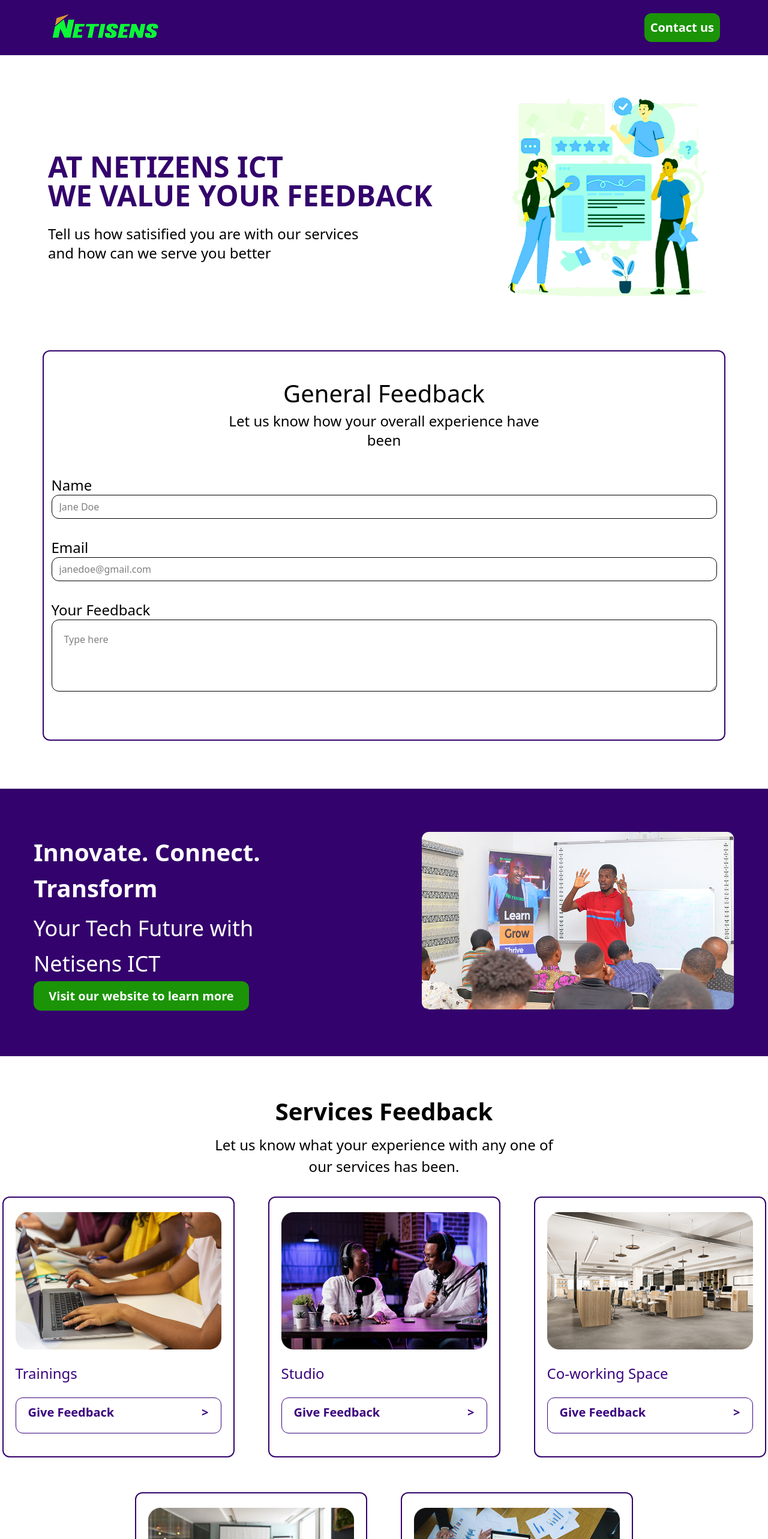
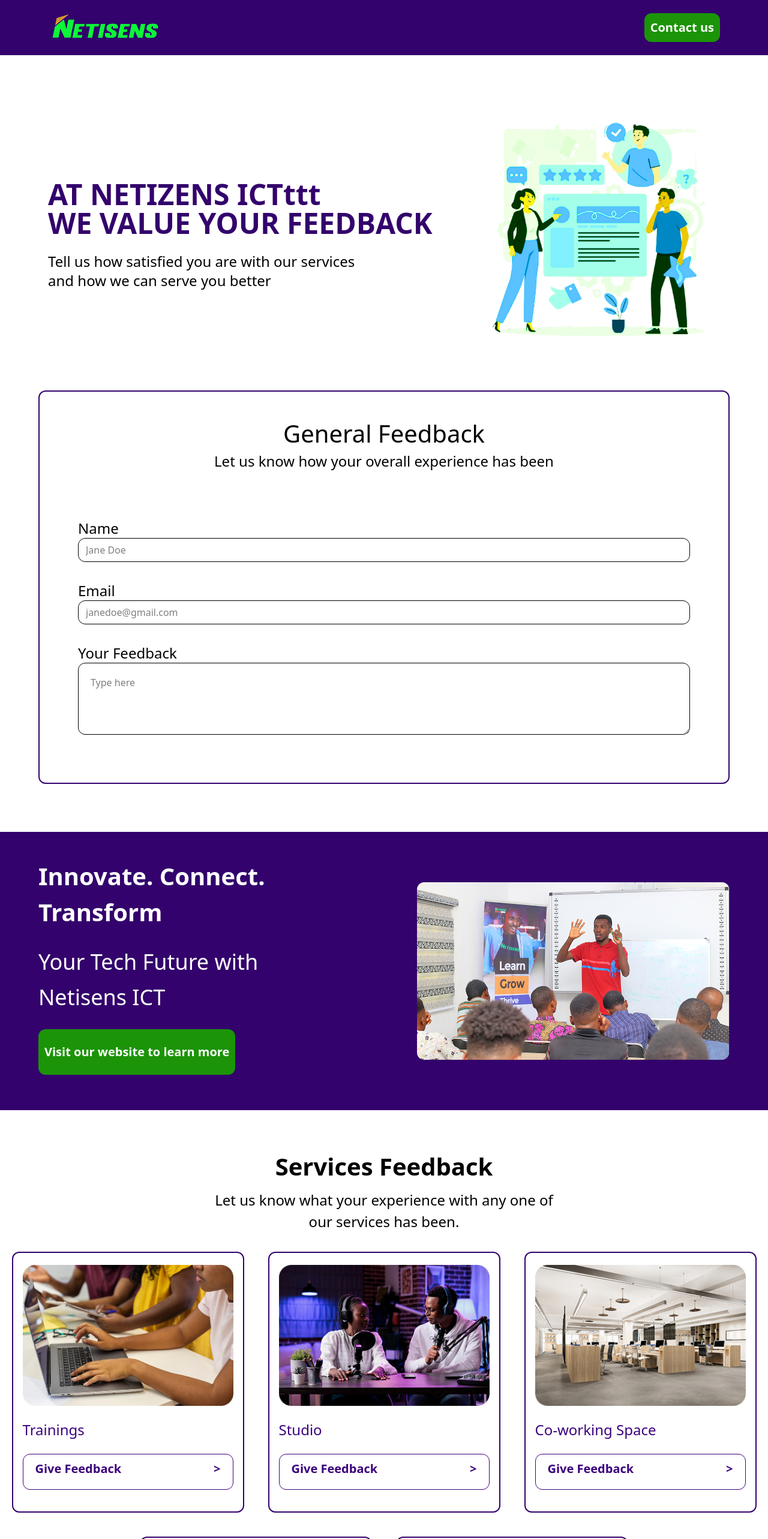
Before and after one commit to Clemcy9/react-taiwind-review-app, a React (Vite) app: page / in a window 1280 px wide. Shown: the top 2566 px of the page at 60% size. Built offline with nearby package versions, Linux system fonts and the light colour scheme.

Commit message:
fix: made the components responsive

```diff
--- a/src/Components/Article.jsx
+++ b/src/Components/Article.jsx
@@ -3,19 +3,44 @@
 
 function Article() {
   return (
-    <div className='flex flex-wrap items-center justify-between mt-10 mx-20' >
+    <div className="flex flex-wrap items-center justify-between mt-10 px-20">
 
-        <div className=' w-[668px] h-52 mt-20 '>
-          <h1 className='text-5xl font-bold text-[#33026C] '>AT NETIZENS ICT <br/> WE VALUE YOUR FEEDBACK</h1>
-          <p className='text-2xl mt-6 max-w-[550px] font-normal'>Tell us how satisified you are with our services and how can we serve you better</p>
-        </div>
+      <div className="max-w-[668px] mt-20">
+        <h1 className="text-5xl font-bold text-[#33026C]">
+          AT NETIZENS ICTttt <br /> WE VALUE YOUR FEEDBACK
+        </h1>
+        <p className="text-2xl mt-6 max-w-[550px] font-normal">
+          Tell us how satisfied you are with our services and how we can serve you better
+        </p>
+      </div>
 
-        <div className='ml-20 max-w-xl mt-10 md:mt-0 flex-1'>
-          <img src={InfoGraphic} alt="info graohics"/>
-        </div>
+      <div className="mt-10 flex-1 max-w-xl pl-20">
+        <img src={InfoGraphic} alt="info graphics" />
+      </div>
 
     </div>
-  )
+  );
 }
 
-export default Article
+export default Article;
+
+
+
+// function Article() {
+//   return (
+//     <div className='flex flex-wrap items-center justify-between mt-10 mx-20' >
+
+//         <div className=' w-[668px] h-52 mt-20 '>
+//           <h1 className='text-5xl font-bold text-[#33026C] '>AT NETIZENS ICT <br/> WE VALUE YOUR FEEDBACK</h1>
+//           <p className='text-2xl mt-6 max-w-[550px] font-normal'>Tell us how satisified you are with our services and how can we serve you better</p>
+//         </div>
+
+//         <div className='ml-20 max-w-xl mt-10 md:mt-0 flex-1'>
+//           <img src={InfoGraphic} alt="info graohics"/>
+//         </div>
+
+//     </div>
+//   )
+// }
+
+// export default Article
--- a/src/Components/Cardcontainer.jsx
+++ b/src/Components/Cardcontainer.jsx
@@ -36,21 +36,49 @@
 
 function Cardcontainer() {
   return (
-    <section className="flex flex-col w-screen max-w-full overflow-x-hidden items-center justify-center mt-15 min-h-screen ">
-      <div className="flex flex-col items-center justify-center w-[1279px] h-[1105px] ">
-        <div className="flex flex-col w-[567px]  items-center">
+    <section className="flex flex-col w-full items-center justify-center mt-16 min-h-screen ">
+
+      <div className="flex flex-col items-center justify-center w-full max-w-7xl">
+
+        <div className="flex flex-col items-center max-w-[567px] text-center">
           <h3 className="text-[40px] font-bold">Services Feedback</h3>
-          <p className="text-[24px] font-normal text-center mt-2 self-center justify-items-center">Let us know what your experience with any one of our services has been.</p>
+          <p className="text-[24px] font-normal mt-2">
+            Let us know what your experience with any one of our services has been.
+          </p>
         </div>
 
-        <div className="flex flex-wrap gap-14 mt-8 w-full h-[930px] justify-center">
-          {cardArr.map(
-          (card, index) => (<Feedbackcard key={index} name={card.name} src={card.src} to={card.to} />
+        <div className="flex flex-wrap gap-10 mt-8 w-full justify-center mx-19">
+          {cardArr.map((card, index) => (
+            <Feedbackcard key={index} name={card.name} src={card.src} to={card.to} />
           ))}
         </div>
+
       </div>
+
     </section>
-  )
+  );
 }
 
-export default Cardcontainer
+export default Cardcontainer;
+
+
+// function Cardcontainer() {
+//   return (
+//     <section className="flex flex-col w-screen max-w-full overflow-x-hidden items-center justify-center mt-15 min-h-screen ">
+//       <div className="flex flex-col items-center justify-center w-[1279px] h-[1105px] ">
+//         <div className="flex flex-col w-[567px]  items-center">
+//           <h3 className="text-[40px] font-bold">Services Feedback</h3>
+//           <p className="text-[24px] font-normal text-center mt-2 self-center justify-items-center">Let us know what your experience with any one of our services has been.</p>
+//         </div>
+
+//         <div className="flex flex-wrap gap-14 mt-8 w-full h-[930px] justify-center">
+//           {cardArr.map(
+//           (card, index) => (<Feedbackcard key={index} name={card.name} src={card.src} to={card.to} />
+//           ))}
+//         </div>
+//       </div>
+//     </section>
+//   )
+// }
+
+// export default Cardcontainer
--- a/src/Components/FeedbackForm.jsx
+++ b/src/Components/FeedbackForm.jsx
@@ -2,26 +2,75 @@
 
 function FeedbackForm() {
   return (
-    <div className='flex flex-col items-center mt-20 m-auto w-8/9 border-[#33026C] rounded-xl min-h-full   px-6 py-10 gap-10 border-2'>
-      <div className='w-[567px] h-[87px] gap-3'>
-        <h3 className='text-center text-[40px] font-medium' >General Feedback</h3>
-        <p className='text-center text-2xl font-normal'>Let us know how your overall experience have been</p>
+    <div className="flex flex-col items-center mt-20 px-6 py-10 gap-10 border-2 border-[#33026C] rounded-xl w-[90%] max-w-7xl mx-auto">
+
+      <div className="max-w-[567px] gap-3 text-center">
+        <h3 className="text-[40px] font-medium">General Feedback</h3>
+        <p className="text-2xl font-normal">
+          Let us know how your overall experience has been
+        </p>
       </div>
 
-      <div className='w-[1189px] p-10 gap-12'>
-        <form action="#" className=' m-auto min-w-full  ' >
-            <label htmlFor="fullName" className='block text-2xl font-normal'>Name</label>
-            <input type="text " placeholder='Jane Doe' id='fullName' className='min-w-full min-h-10 block m-auto rounded-xl border border-black mb-8 pl-3' />
+      <div className="w-full max-w-[1189px] p-10 gap-12">
+        <form action="#" className="w-full mx-auto">
 
-            <label htmlFor="email" className='block text-2xl font-normal'>Email</label>
-            <input type="email" placeholder='janedoe@gmail.com' id='email'className='min-w-full min-h-10 block m-auto rounded-xl border border-black mb-8 pl-3' />
+          <label htmlFor="fullName" className="block text-2xl font-normal">Name</label>
+          <input
+            type="text"
+            placeholder="Jane Doe"
+            id="fullName"
+            className="w-full h-10 block mx-auto rounded-xl border border-black mb-8 pl-3"
+          />
 
-            <label htmlFor="feedback" className='block text-2xl font-normal'>Your Feedback</label>
-            <textarea name="feedback" id="feedback" placeholder='Type here' className='min-w-full min-h-30 block m-auto rounded-xl border border-black p-5'></textarea>
+          <label htmlFor="email" className="block text-2xl font-normal">Email</label>
+          <input
+            type="email"
+            placeholder="janedoe@gmail.com"
+            id="email"
+            className="w-full h-10 block mx-auto rounded-xl border border-black mb-8 pl-3"
+          />
+
+          <label htmlFor="feedback" className="block text-2xl font-normal">Your Feedback</label>
+          <textarea
+            name="feedback"
+            id="feedback"
+            placeholder="Type here"
+            className="w-full h-[120px] block mx-auto rounded-xl border border-black p-5"
+          ></textarea>
+
         </form>
       </div>
+
     </div>
-  )
+  );
 }
 
-export default FeedbackForm
+export default FeedbackForm;
+
+
+
+// function FeedbackForm() {
+//   return (
+//     <div className='flex flex-col items-center mt-20 m-auto w-8/9 border-[#33026C] rounded-xl min-h-full   px-6 py-10 gap-10 border-2'>
+//       <div className='w-[567px] h-[87px] gap-3'>
+//         <h3 className='text-center text-[40px] font-medium' >General Feedback</h3>
+//         <p className='text-center text-2xl font-normal'>Let us know how your overall experience have been</p>
+//       </div>
+
+//       <div className='w-[1189px] p-10 gap-12'>
+//         <form action="#" className=' m-auto min-w-full  ' >
+//             <label htmlFor="fullName" className='block text-2xl font-normal'>Name</label>
+//             <input type="text " placeholder='Jane Doe' id='fullName' className='min-w-full min-h-10 block m-auto rounded-xl border border-black mb-8 pl-3' />
+
+//             <label htmlFor="email" className='block text-2xl font-normal'>Email</label>
+//             <input type="email" placeholder='janedoe@gmail.com' id='email'className='min-w-full min-h-10 block m-auto rounded-xl border border-black mb-8 pl-3' />
+
+//             <label htmlFor="feedback" className='block text-2xl font-normal'>Your Feedback</label>
+//             <textarea name="feedback" id="feedback" placeholder='Type here' className='min-w-full min-h-30 block m-auto rounded-xl border border-black p-5'></textarea>
+//         </form>
+//       </div>
+//     </div>
+//   )
+// }
+
+// export default FeedbackForm
--- a/src/Components/Feedbackcard.jsx
+++ b/src/Components/Feedbackcard.jsx
@@ -3,14 +3,27 @@
 
 function Feedbackcard(props) {
   return (
-    <div className='border-[#33026C] border-2 flex flex-col w-[387px] h-[435px] rounded-xl gap-6 py-6 px-5' >
-        <img src={props.src} alt={props.name} />
-        <h4 className='text-[#3b027d] text-2xl font-normal'>{props.name}</h4>
-        <Outlinebutton text='Give Feedback' to={props.to}/>
-
+    <div className="border-[#33026C] border-2 flex flex-col max-w-[387px] w-full min-h-[435px] rounded-xl gap-6 py-5 px-4">
+      <img src={props.src} alt={props.name} />
+      <h4 className="text-[#3b027d] text-2xl font-normal">{props.name}</h4>
+      <Outlinebutton text="Give Feedback" to={props.to} />
     </div>
-
-  )
+  );
 }
 
-export default Feedbackcard
+export default Feedbackcard;
+
+
+// function Feedbackcard(props) {
+//   return (
+//     <div className='border-[#33026C] border-2 flex flex-col w-[387px] h-[435px] rounded-xl gap-6 py-6 px-5' >
+//         <img src={props.src} alt={props.name} />
+//         <h4 className='text-[#3b027d] text-2xl font-normal'>{props.name}</h4>
+//         <Outlinebutton text='Give Feedback' to={props.to}/>
+
+//     </div>
+
+//   )
+// }
+
+// export default Feedbackcard
--- a/src/Components/Midsection.jsx
+++ b/src/Components/Midsection.jsx
@@ -1,18 +1,41 @@
 import React from 'react'
 import Teacher from "../assets/baner-pic.png"
 
-
 function Midsection() {
   return (
-    <div className='flex bg-[#33026C] w-screen max-w-full overflow-x-hidden text-white justify-between items-start mt-20 py-8' >
-        <div className='h-[294px] w-[573px] my-11 ml-14 flex flex-col items-start justify-between' >
-            <h3 className="text-[40px] font-semibold text-white mb-2 w-full">Innovate. Connect. Transform</h3>
-            <p className="text-4xl font-medium text-white-700 leading-relaxed  w-[437px]">Your Tech Future with Netisens ICT</p>
-            <button className="bg-[#1B9407] h-[76px] w-[359px] p-2.5 gap-2.5 text-xl font-semibold text-white hover:cursor-pointer hover:bg-[hsl(109,100%,32%)] rounded-xl  ">Visit our website to learn more</button>
-        </div>
-        <img src={Teacher} alt="netizens class tutor" className='rounded my-10 mr-14'   />
+    <div className="flex bg-[#33026C] w-full text-white justify-between items-start mt-20 py-11 px-16">
+
+      <div className="max-w-[573px] flex flex-col items-start justify-between gap-6 ">
+        <h3 className="text-[40px] font-semibold w-full">Innovate. Connect. Transform</h3>
+        <p className="text-4xl font-medium leading-relaxed max-w-[437px]">
+          Your Tech Future with Netisens ICT
+        </p>
+        <button className="bg-[#1B9407] h-[76px] max-w-[359px] p-2.5 gap-2.5 text-xl font-semibold text-white hover:cursor-pointer hover:bg-[hsl(109,100%,32%)] rounded-xl">
+          Visit our website to learn more
+        </button>
+      </div>
+
+      <img src={Teacher} alt="netizens class tutor" className="rounded my-10" />
+
     </div>
-  )
+  );
 }
 
-export default Midsection
+export default Midsection;
+
+
+
+// function Midsection() {
+//   return (
+//     <div className='flex bg-[#33026C] w-screen max-w-full overflow-x-hidden text-white justify-between items-start mt-20 py-8' >
+//         <div className='h-[294px] w-[573px] my-11 ml-14 flex flex-col items-start justify-between' >
+//             <h3 className="text-[40px] font-semibold text-white mb-2 w-full">Innovate. Connect. Transform</h3>
+//             <p className="text-4xl font-medium text-white-700 leading-relaxed  w-[437px]">Your Tech Future with Netisens ICT</p>
+//             <button className="bg-[#1B9407] h-[76px] w-[359px] p-2.5 gap-2.5 text-xl font-semibold text-white hover:cursor-pointer hover:bg-[hsl(109,100%,32%)] rounded-xl  ">Visit our website to learn more</button>
+//         </div>
+//         <img src={Teacher} alt="netizens class tutor" className='rounded my-10 mr-14'   />
+//     </div>
+//   )
+// }
+
+// export default Midsection
--- a/src/Components/Outlinebutton.jsx
+++ b/src/Components/Outlinebutton.jsx
@@ -1,17 +1,35 @@
 import React from 'react'
 import { NavLink, Link } from 'react-router-dom'
 
+
 function Outlinebutton(props) {
   return (
-    <Link to={`/${props.to}`}
-        className='border h-[60px] border-[#3B027D] py-2.5 px-5 rounded-xl hover:cursor-pointer hover:bg-[#3B027D] text-[#3B027D] hover:text-white '>
-        <div className='flex justify-between font-semibold text-xl '>
-            <span>{props.text}</span>
-            <span>&gt;</span>
-        </div>
-
+    <Link
+      to={`/${props.to}`}
+      className="border border-[#3B027D] min-h-[60px] py-2.5 px-5 rounded-xl hover:cursor-pointer hover:bg-[#3B027D] text-[#3B027D] hover:text-white"
+    >
+      <div className="flex justify-between items-center font-semibold text-xl">
+        <span>{props.text}</span>
+        <span>&gt;</span>
+      </div>
     </Link>
-  )
+  );
 }
 
-export default Outlinebutton
+export default Outlinebutton;
+
+
+// function Outlinebutton(props) {
+//   return (
+//     <Link to={`/${props.to}`}
+//         className='border h-[60px] border-[#3B027D] py-2.5 px-5 rounded-xl hover:cursor-pointer hover:bg-[#3B027D] text-[#3B027D] hover:text-white '>
+//         <div className='flex justify-between font-semibold text-xl '>
+//             <span>{props.text}</span>
+//             <span>&gt;</span>
+//         </div>
+
+//     </Link>
+//   )
+// }
+
+// export default Outlinebutton
```
Also changed, not shown: src/Components/Button.jsx (+18 -5 lines), src/Components/Footer.jsx (+4 -27 lines), src/Components/Header.jsx (+20 -7 lines).
